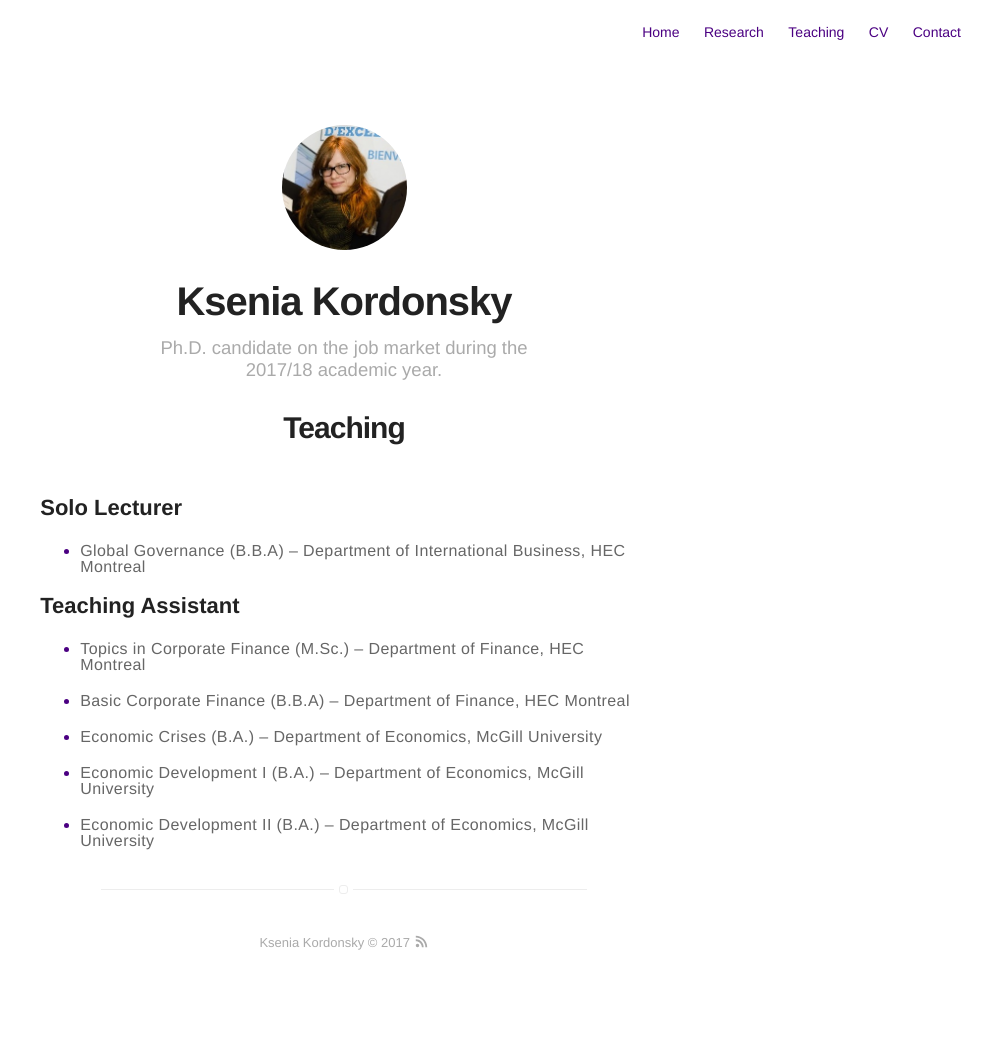
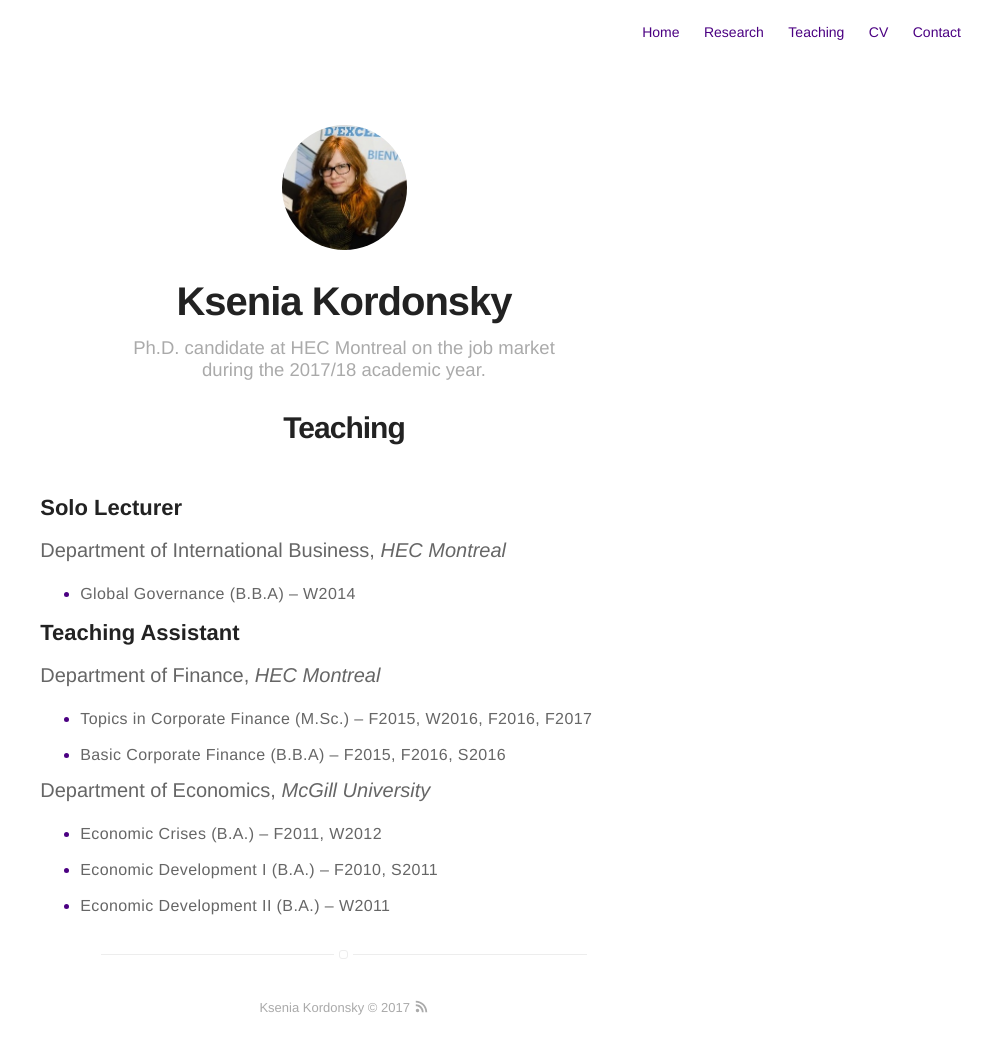
Before and after one commit to kkordonsky/kkordonsky.github.io, a Jekyll site: the page built from teaching.html, in a window 1280 px wide. Shown: the whole page, without its empty margins (296-1280 px from the left). Built offline with Jekyll 4.4.1, drawn with Linux system fonts in a browser that asks for light colours; nearby versions of some CDN libraries; before the commit the page ends 990 px from its top, so only the background shows below that.

Commit message:
udpate teaching page and bio headline

```diff
--- a/_config.yml
+++ b/_config.yml
@@ -1,6 +1,6 @@
 # main text of home
 name: Ksenia Kordonsky
-bio: Ph.D. candidate on the job market during the 2017/18 academic year.
+bio: Ph.D. candidate at HEC Montreal on the job market<br> during the 2017/18 academic year.
 
 # twitter summary info
 description: A portfolio page
--- a/_sass/base/general.sass
+++ b/_sass/base/general.sass
@@ -160,6 +160,17 @@ pre
 	@media(min-width:768px)
 		width: 75%
 
+// .teaching-list h2
+// 	margin-bottom: 0
+
+.teaching-list h3
+	color: #666
+	font-weight: normal
+	margin-top: 0
+
+.italics
+	font-style: italic
+
 .teaching-list ul
 	padding-left: 20px
 
--- a/_sass/components/header.sass
+++ b/_sass/components/header.sass
@@ -37,8 +37,8 @@
         width: 75%
         margin: 0 auto 30px
 
-        @media(min-width:768px)
-            width: 50%
+        // @media(min-width:768px)
+        //     width: 50%
 
         // if you put some links in your bio. ;)
         a
--- a/teaching.html
+++ b/teaching.html
@@ -6,16 +6,21 @@ title: Teaching
   <h1 class="page-header">Teaching</h1>
 
   <h2>Solo Lecturer</h2>
+  <h3>Department of International Business, <span class="italics">HEC Montreal</span></h3>
   <ul>
-    <li><p>Global Governance (B.B.A) – Department of International Business, HEC Montreal</p></li>
+    <li><p>Global Governance (B.B.A) – W2014</p></li>
   </ul>
 
   <h2>Teaching Assistant</h2>
+  <h3>Department of Finance, <span class="italics">HEC Montreal</span></h3>
   <ul>
-    <li><p>Topics in Corporate Finance (M.Sc.) – Department of Finance, HEC Montreal</p></li>
-    <li><p>Basic Corporate Finance (B.B.A) – Department of Finance, HEC Montreal</p></li>
-    <li><p>Economic Crises (B.A.) – Department of Economics, McGill University</p></li>
-    <li><p>Economic Development I (B.A.) – Department of Economics, McGill University</p></li>
-    <li><p>Economic Development II (B.A.) – Department of Economics, McGill University</p></li>
+    <li><p>Topics in Corporate Finance (M.Sc.) – F2015, W2016, F2016, F2017</p></li>
+    <li><p>Basic Corporate Finance (B.B.A) – F2015, F2016, S2016</p></li>
+  </ul>
+  <h3>Department of Economics, <span class="italics">McGill University</span></h3>
+  <ul>
+    <li><p>Economic Crises (B.A.) – F2011, W2012</p></li>
+    <li><p>Economic Development I (B.A.) – F2010, S2011</p></li>
+    <li><p>Economic Development II (B.A.) – W2011</p></li>
   </ul>
 </section>
```
Also changed, not shown: 9 other files.
